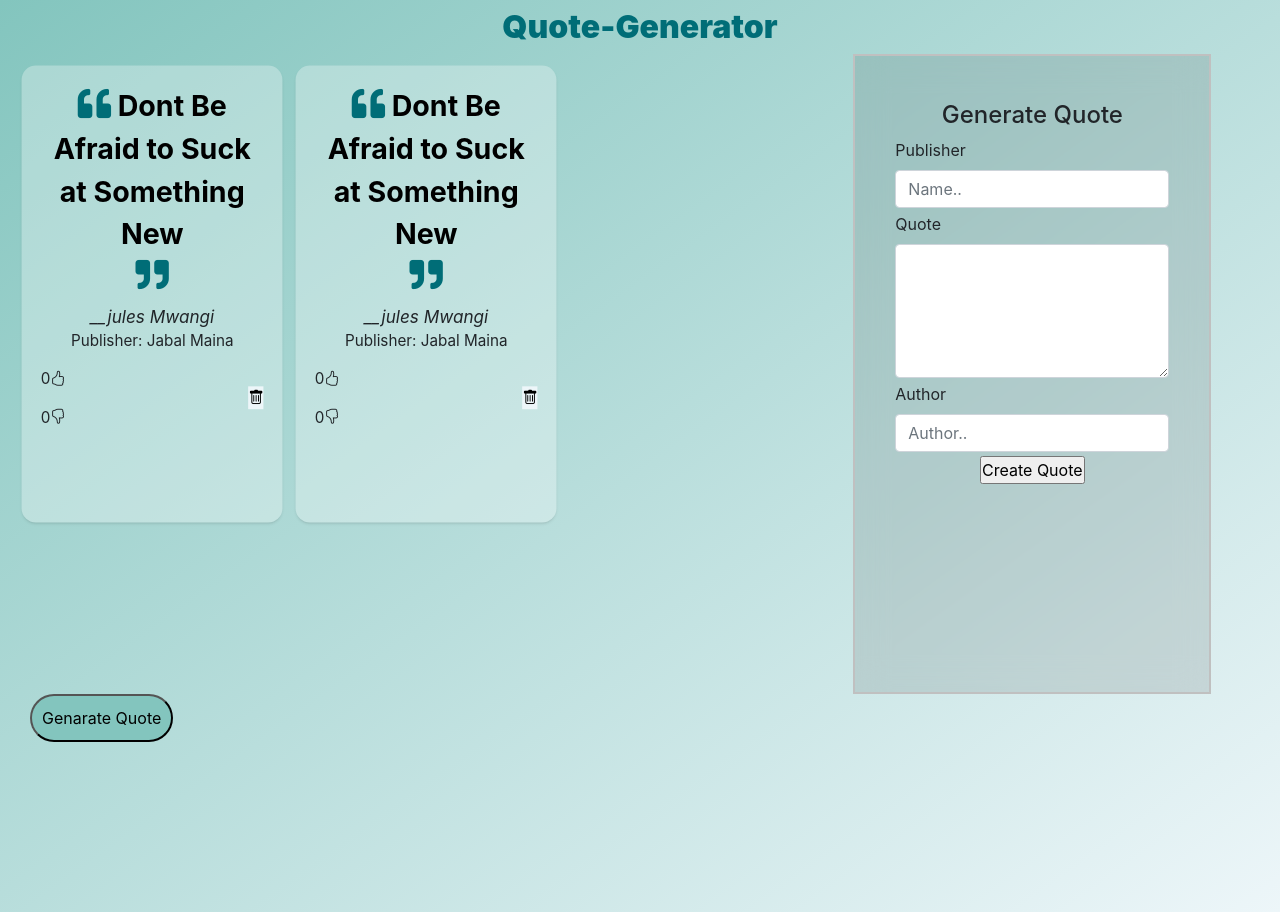
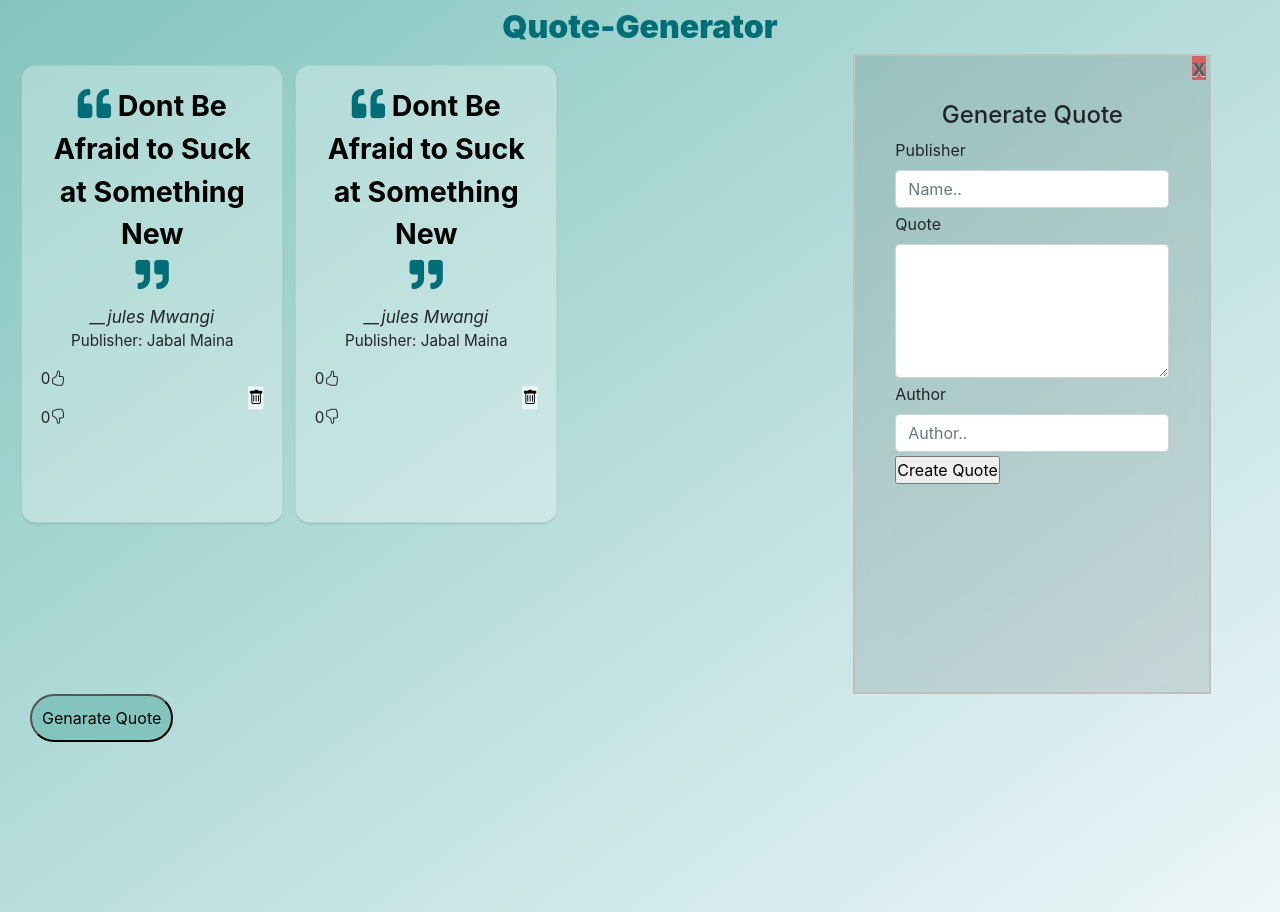
Before and after one commit to juliamwangi123/quote_generator, an Angular app: page / in a window 1280 px wide. Both pictures are taken after a click on the button "Genarate Quote". Built offline with nearby package versions, Linux system fonts and the light colour scheme.

Commit message:
style:toggle button

```diff
--- a/src/app/componets/quote/quote.component.html
+++ b/src/app/componets/quote/quote.component.html
@@ -7,17 +7,17 @@
     <div class=" col-12  col-sm -8 col-md-8 quotes" >
         <!-- <div class="innerContainer"> -->
 
-                <ul *ngFor="let item of quotes; let i = index"  class="col-4  innerContainer ">
-                        <li class="display-quote"><i class="fas fa-quote-left"></i>   {{item.quote}} <br> <i class="fas fa-quote-right"></i></li>
-                        <app-quotedetails
-                         [parentData] = "item">
+                <ul   *ngFor="let item of quotes; let i = index"  class="col-4 innerContainer"  >
 
 
 
 
-                    <button (click) ="deleteQuote(i)">Delete</button>
-                <!-- <button (click) =" upVote(i)">up</button> -->
-                <!-- {{item.upCounter}} -->
+
+
+                        <li   class="display-quote"><i class="fas fa-quote-left"></i>   {{item.quote}} <br> <i class="fas fa-quote-right"></i></li>
+
+                    <app-quotedetails
+                         [parentData] = "item">
 
                     </app-quotedetails>
 
--- a/src/app/componets/quote/quote.component.ts
+++ b/src/app/componets/quote/quote.component.ts
@@ -64,4 +64,6 @@ downVote(id){
    this.toDisplay =!this.toDisplay
  }
 
+
+
 }
--- a/src/app/forms/forms.component.css
+++ b/src/app/forms/forms.component.css
@@ -1,9 +1,18 @@
 .btnCreate{
     display: flex;
-    justify-content: center;
+    justify-content: space-between;
+
 }
 
 form h4{
     text-align: center;
     margin-top:  5px;
 }
+
+.close{
+    position: absolute;
+    top: 0%;
+    right: 1%;
+    background-color: red;
+    cursor: pointer;
+}
--- a/src/app/forms/forms.component.html
+++ b/src/app/forms/forms.component.html
@@ -1,6 +1,11 @@
-<form  (ngSubmit)=" sendQouteToParent()" #quoteForm="ngForm" >
+
+  <p class="close" (click)="showForm()">x</p>
+
+<form  (ngSubmit)=" sendQouteToParent()" #quoteForm="ngForm">
+
+
+
   <h4>Generate Quote</h4>
-
 <div class="mb-1" >
     <label for="exampleFormControlInput1" class="form-label">Publisher</label>
     <input type="text" class="form-control" id="exampleFormControlInput1" placeholder="Name.." name="publisher" [(ngModel)]="newquote.publisher">
@@ -19,6 +24,8 @@
   <div class="mb-1" class="btnCreate">
     <input type="submit" value="Create Quote" >
 
+
+
   </div>
 
 </form>
--- a/src/app/forms/forms.component.ts
+++ b/src/app/forms/forms.component.ts
@@ -8,6 +8,7 @@ import{Quotes} from '../model/quotes'
 })
 export class FormsComponent implements OnInit {
 
+  displayForm :boolean= false;
 
   //create a new quote object from the quote class
 
@@ -26,5 +27,11 @@ export class FormsComponent implements OnInit {
   sendQouteToParent(){
     this.customQuote.emit(this.newquote)
   }
+  showForm(){
+    this.displayForm =!this.displayForm
+    console.log(9);
 
+
+
+  }
 }
--- a/src/app/highest-upvote.directive.ts
+++ b/src/app/highest-upvote.directive.ts
@@ -6,7 +6,7 @@ import { Directive, ElementRef} from '@angular/core';
 export class HighestUpvoteDirective {
 
   constructor(private elem:ElementRef) {
-    this.elem.nativeElement.style.color='#006D77';
+    this.elem.nativeElement.style.backgroundColor='#006D77';
   }
 
 }
```
